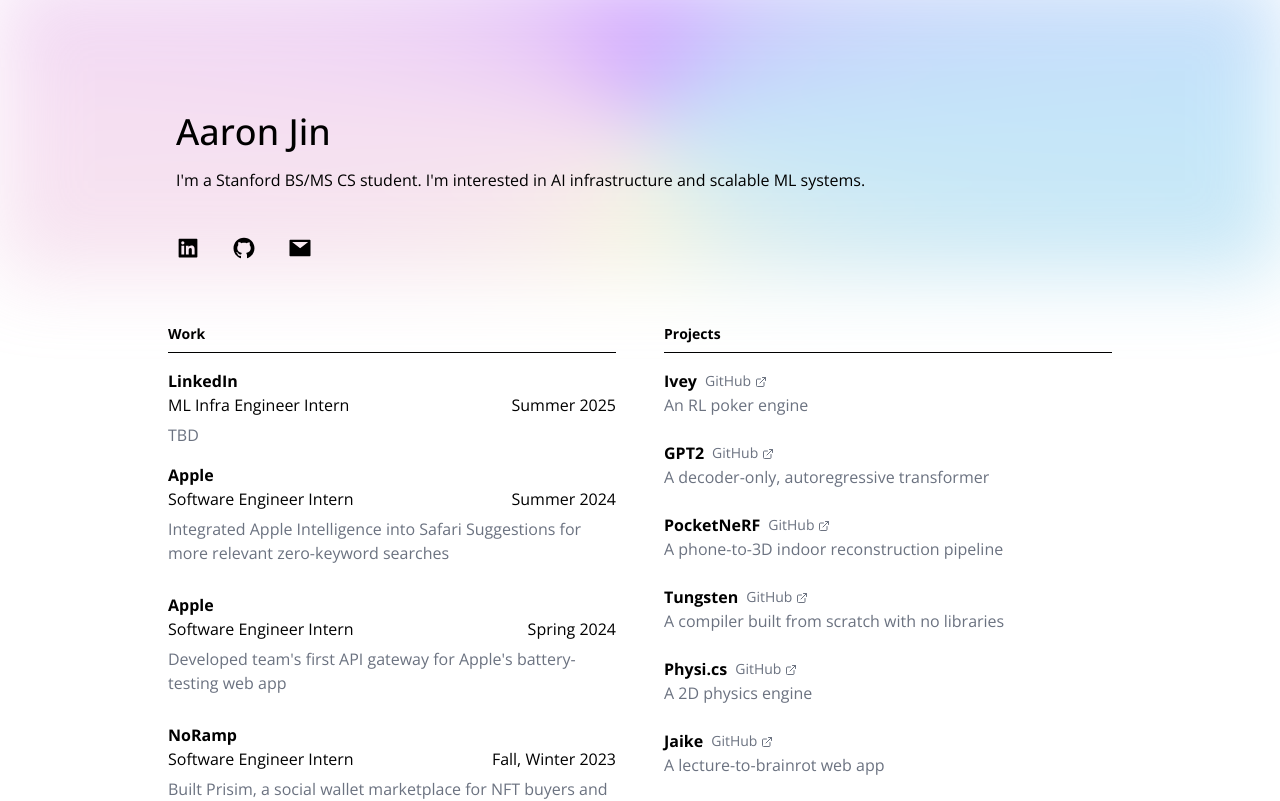
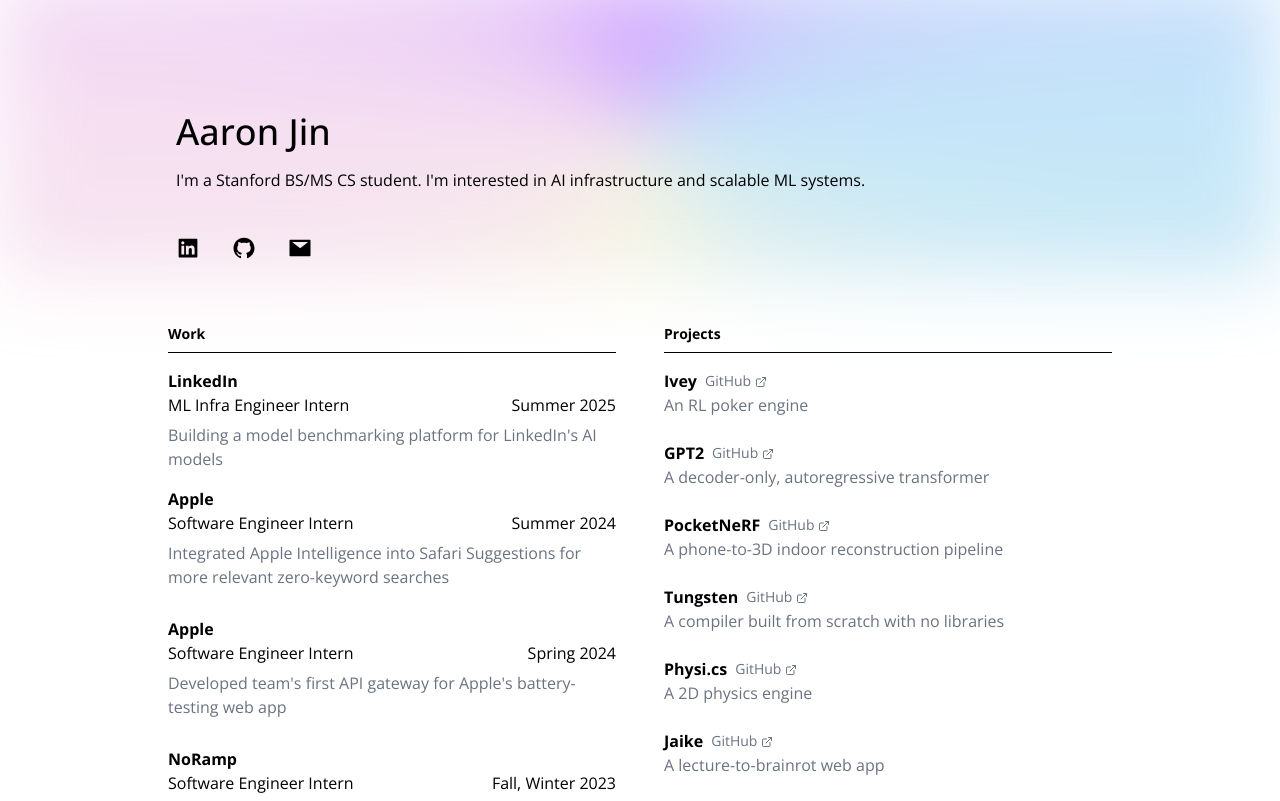
Before and after one commit to aaronkjin/personal, a Next.js app: page / in a window 1280 px wide. Shown: the top 801 px of the page. Built offline with nearby package versions, Linux system fonts and the light colour scheme.

Commit message:
linkedin update

```diff
--- a/pages/index.js
+++ b/pages/index.js
@@ -84,7 +84,8 @@ export default function Home() {
                     </div>
                     <div className="w-full mt-1.5">
                       <p className="text-sm tablet:text-base text-gray-500">
-                        TBD
+                        Building a model benchmarking platform for
+                        LinkedIn&apos;s AI models
                       </p>
                     </div>
                   </div>
```
